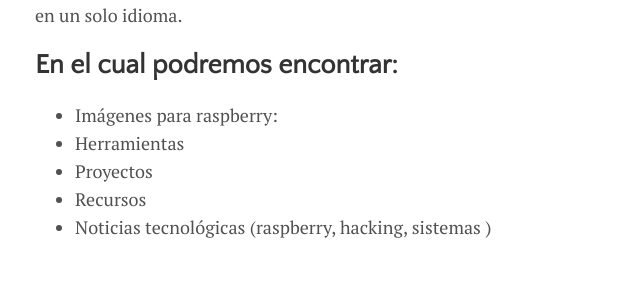
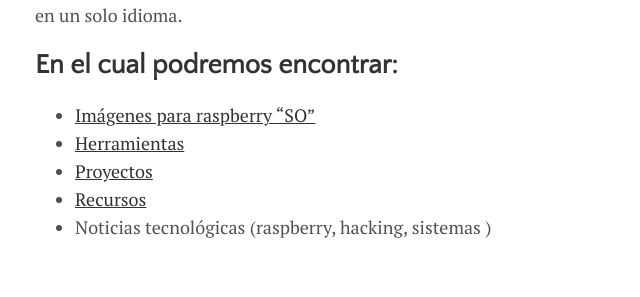
Before and after one commit to MrRastayoung/MrRastayoung.github.io, a Jekyll site: the page built from menu/about.md, in a window 1280 px wide. Shown: the part 349-646 px from the top of the page, without its empty margins (317-957 px from the left). Built offline with Jekyll 4.4.1, drawn with Linux system fonts in a browser that asks for light colours; nearby versions of some CDN libraries.

```diff
--- a/menu/about.md
+++ b/menu/about.md
@@ -10,8 +10,8 @@ se están poniendo de acuerdo con los desarrolladores web para llevar a cavo una
 
 
 ## En el cual podremos encontrar:
-* Imágenes para raspberry:
-* Herramientas
-* Proyectos
-* Recursos
+* [Imágenes para raspberry "SO"](osimages.md)
+* [Herramientas](tools.md)
+* [Proyectos](projects.md)
+* [Recursos](resources.md)
 * Noticias tecnológicas (raspberry, hacking, sistemas )
```
